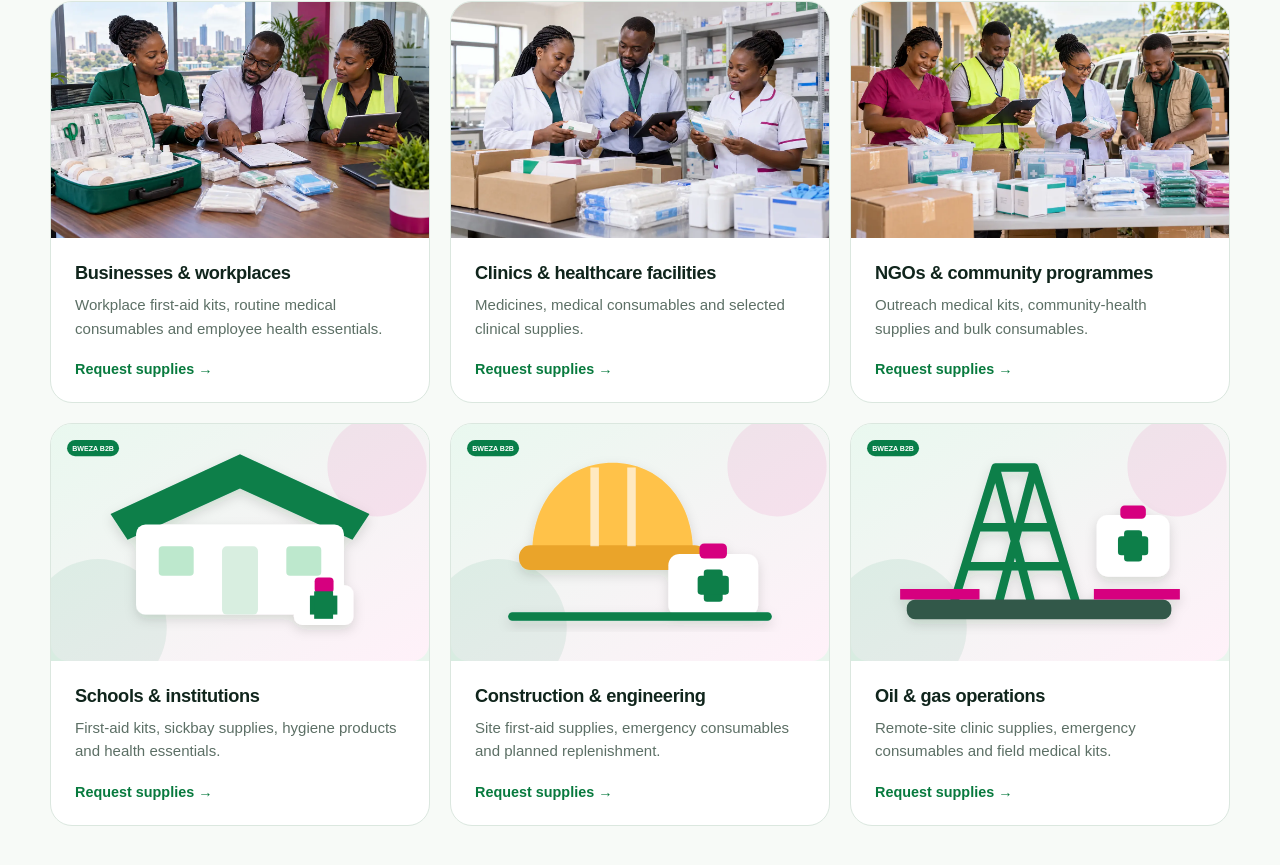
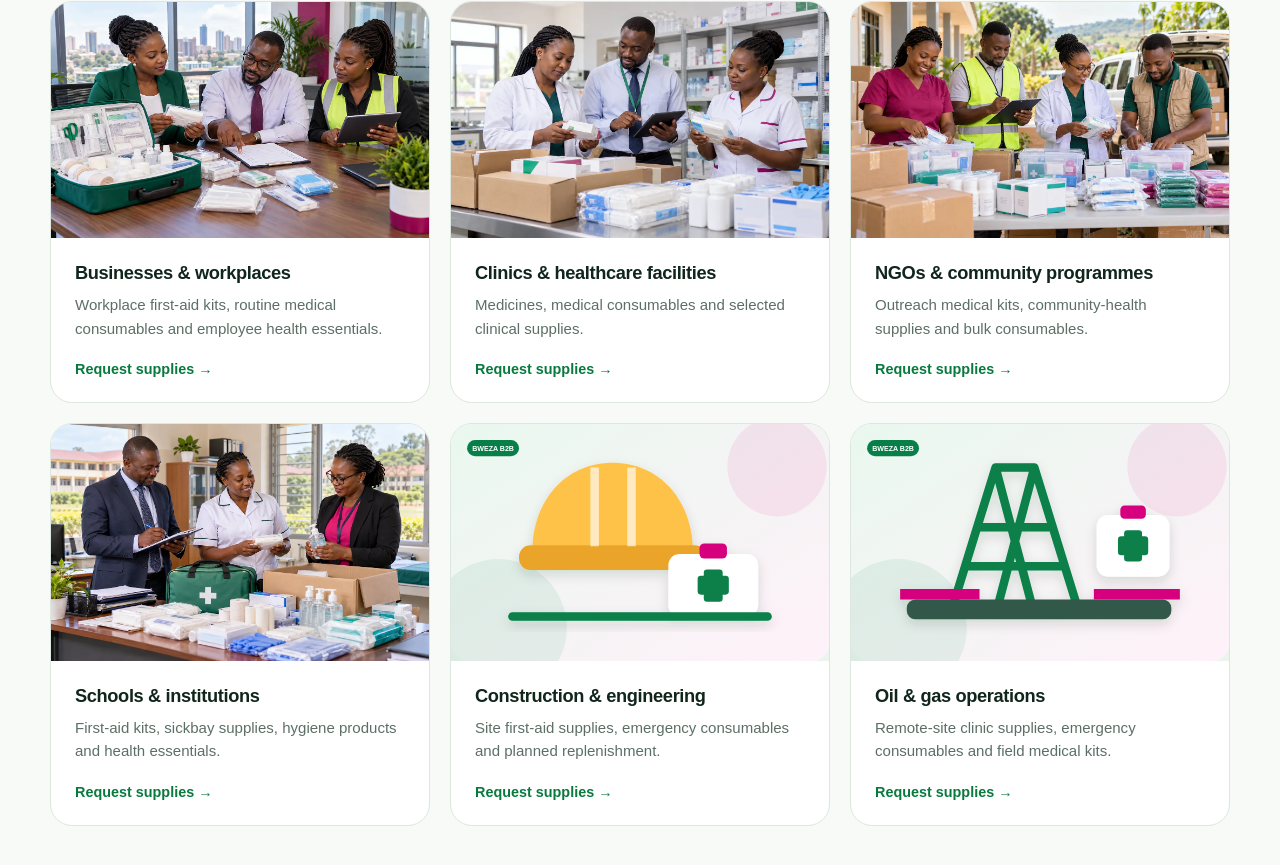
Before and after one commit to Bafakyiivan/Bweza-Pharmacy, a Next.js app: page /corporate in a window 1280 px wide. Shown: the part 1199-2064 px from the top of the page. Built offline with nearby package versions, Linux system fonts and the light colour scheme; no server answers.

Commit message:
Add Schools and Institutions sector photo
Replace the Schools & Institutions SVG with an optimized photorealistic WebP and update its accessible description.

```diff
--- a/app/corporate/page.tsx
+++ b/app/corporate/page.tsx
@@ -31,8 +31,8 @@ const sectors = [
   {
     title: "Schools & institutions",
     description: "First-aid kits, sickbay supplies, hygiene products and health essentials.",
-    image: "/images/corporate/schools.svg",
-    alt: "School building with first-aid and health supplies",
+    image: "/images/corporate/schools-institutions.webp",
+    alt: "School administrators reviewing first-aid, sickbay and hygiene supplies",
   },
   {
     title: "Construction & engineering",
```
Also changed, not shown: public/images/corporate/schools-institutions.webp (added).
